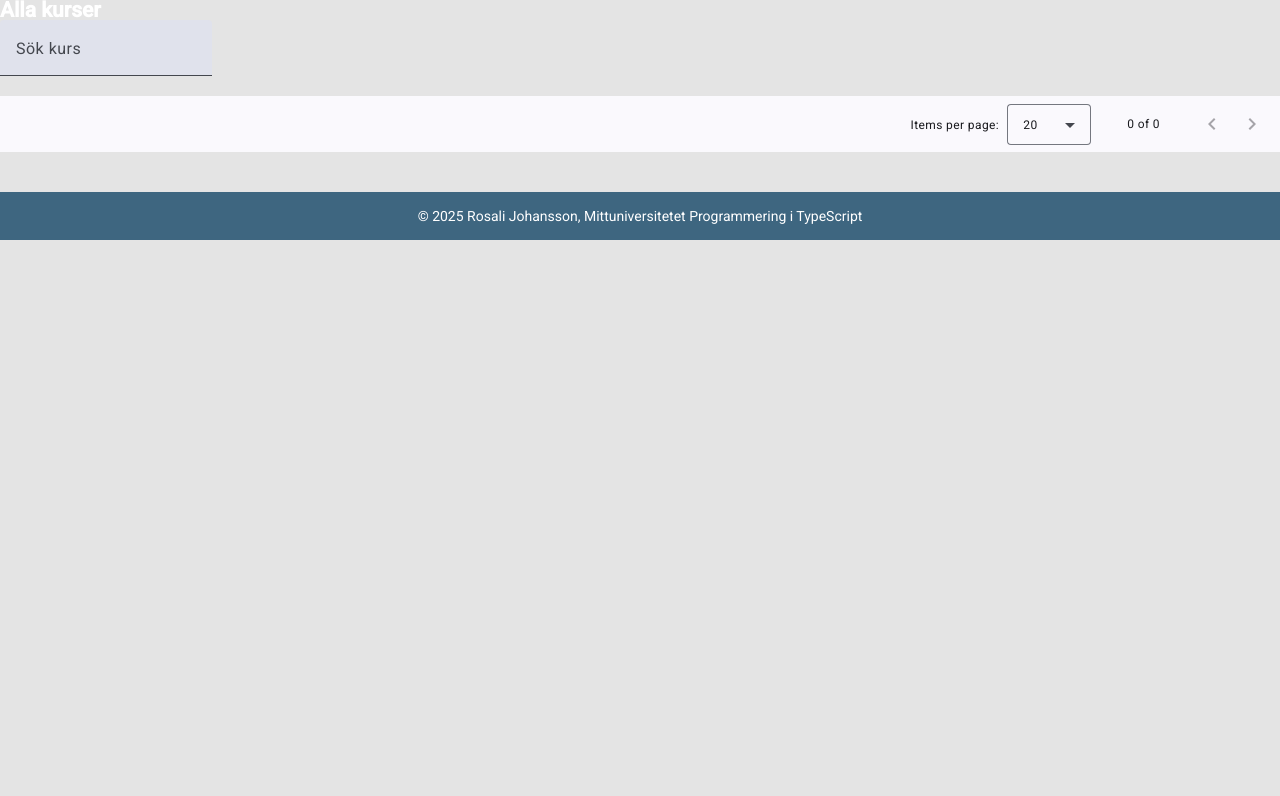
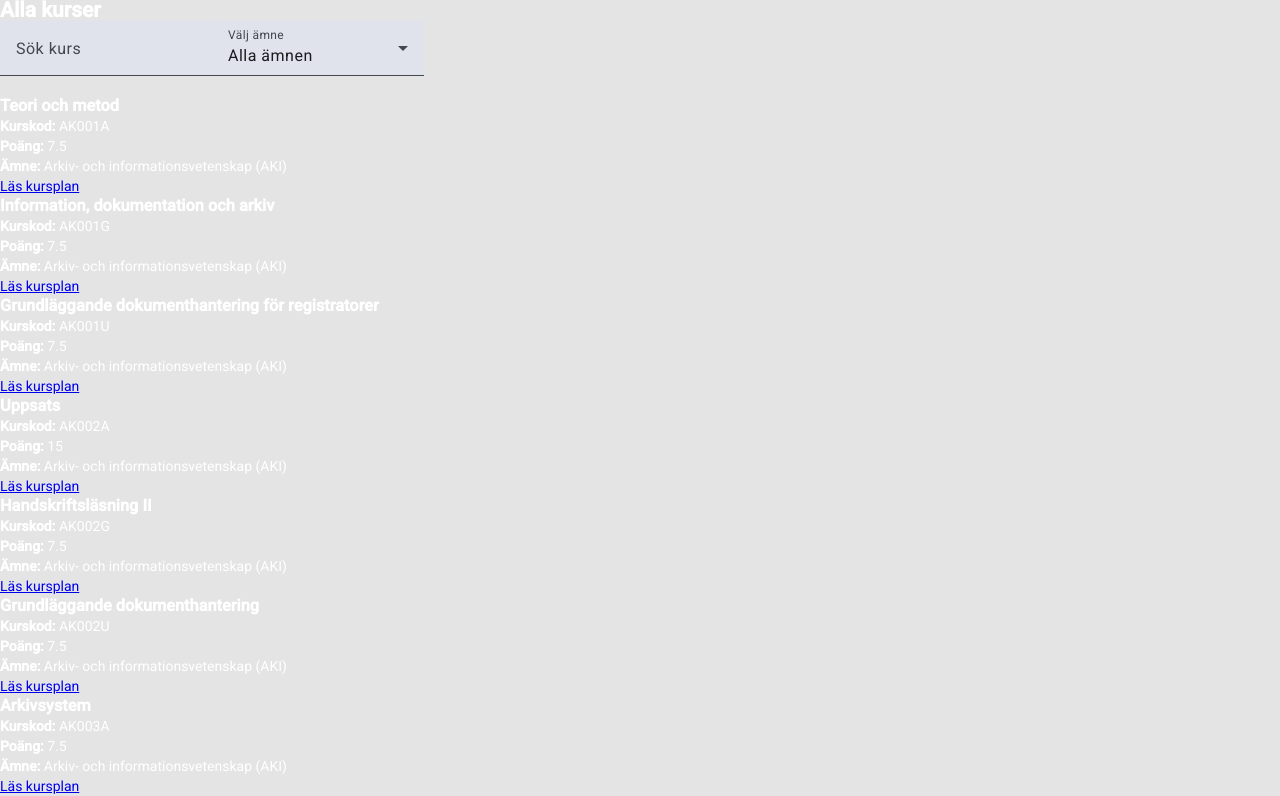
Before and after one commit to Rosalij/ovanakeruniversitet, an Angular app: page /courses in a window 1280 px wide. Shown: the top 796 px of the page. Built offline with nearby package versions, Linux system fonts and the light colour scheme; a web font is replaced by a local one.

Commit message:
added filtered subjects search on /courses

```diff
--- a/src/app/courses/courses.html
+++ b/src/app/courses/courses.html
@@ -6,15 +6,24 @@
   <input matInput placeholder="Ange kursnamn eller kurskod"
     [(ngModel)]="searchTerm"
     (ngModelChange)="onSearch()">
+
 </mat-form-field>
 
+<mat-form-field>
+  <mat-label>Välj ämne</mat-label>
+  <mat-select [(value)]="selectedSubject" (selectionChange)="onSubjectChange()">
+    <mat-option value="">Alla ämnen</mat-option>
+    <mat-option *ngFor="let subject of subjects" [value]="subject">
+      {{ subject }}
+    </mat-option>
+  </mat-select>
+</mat-form-field>
 
 <section class="courses-container">
     <article *ngFor="let course of paginatedCourses" class="courses">
         <h3>{{ course.courseName }}</h3>
         <p><strong>Kurskod:</strong> {{ course.courseCode }}</p>
         <p><strong>Poäng:</strong> {{ course.points }}</p>
-        <p><strong>Progression:</strong> {{ course.progression }}</p>
         <p><strong>Ämne:</strong> {{ course.subject }} ({{ course.subjectCode }})</p>
         <a [href]="course.syllabus" target="_blank">Läs kursplan</a>
     </article>
--- a/src/app/courses/courses.ts
+++ b/src/app/courses/courses.ts
@@ -1,16 +1,17 @@
-import { Component } from '@angular/core';
+import { ChangeDetectorRef, Component } from '@angular/core';
 import { Course } from '../models/course';
 import { Getcourses } from '../services/getcourses';
 import { CommonModule } from '@angular/common';
 import { MatInputModule } from '@angular/material/input';
 import { FormsModule } from '@angular/forms';
-import {MatPaginatorModule, PageEvent, MatPaginator} from '@angular/material/paginator';
+import { MatPaginatorModule, PageEvent } from '@angular/material/paginator';
+import { MatSelectModule } from '@angular/material/select';
 
 
 
 @Component({
   selector: 'app-courses',
-  imports: [CommonModule, FormsModule, MatInputModule, MatPaginatorModule],
+  imports: [MatSelectModule, CommonModule, FormsModule, MatInputModule, MatPaginatorModule],
   templateUrl: './courses.html',
   styleUrl: './courses.scss'
 })
@@ -19,13 +20,16 @@ export class Courses {
   filteredCourses: Course[] = [];
   searchTerm: string = '';
   paginatedCourses: Course[] = [];
-
+  subjects: string[] = [];
+  selectedSubject: string = '';
 
   //pagination
   pageSize = 20;
   pageIndex = 0;
 
-constructor(private getCourses: Getcourses) { }
+  constructor(private getCourses: Getcourses,
+    private cdr: ChangeDetectorRef//for angular to detect changes right away
+  ) { }
 
   onSearch(): void {
     const term = this.searchTerm.toLowerCase();
@@ -47,6 +51,23 @@ onSearch(): void {
     const startIndex = this.pageIndex * this.pageSize;
     const endIndex = startIndex + this.pageSize;
     this.paginatedCourses = this.filteredCourses.slice(startIndex, endIndex);
+
+    //tells Angular to refresh the view right away, not wait for a new event
+    this.cdr.detectChanges();
+  }
+
+
+  onSubjectChange(): void {
+  if (this.selectedSubject) {
+    this.filteredCourses = this.courses.filter(course =>
+      course.subject === this.selectedSubject
+    );
+  } else {
+    this.filteredCourses = this.courses; //reset if no subject selected
+  }
+
+  this.pageIndex = 0;
+  this.updatePagination();
 }
 
 
@@ -54,8 +75,13 @@ ngOnInit(): void {
     this.getCourses.getCourses().subscribe((courses) => {
       this.courses = courses;
       this.filteredCourses = courses;
-  });}
+      //get unique subjects for dropdown filter
+      this.subjects = [...new Set(courses.map(c => c.subject))];
 
-
-
+      //Update pagination
+      this.pageIndex = 0;
+      this.pageSize = 20;
+      this.updatePagination();
+    });
   }
+}
```
Lines whose indentation alone changed are shown as unchanged.
